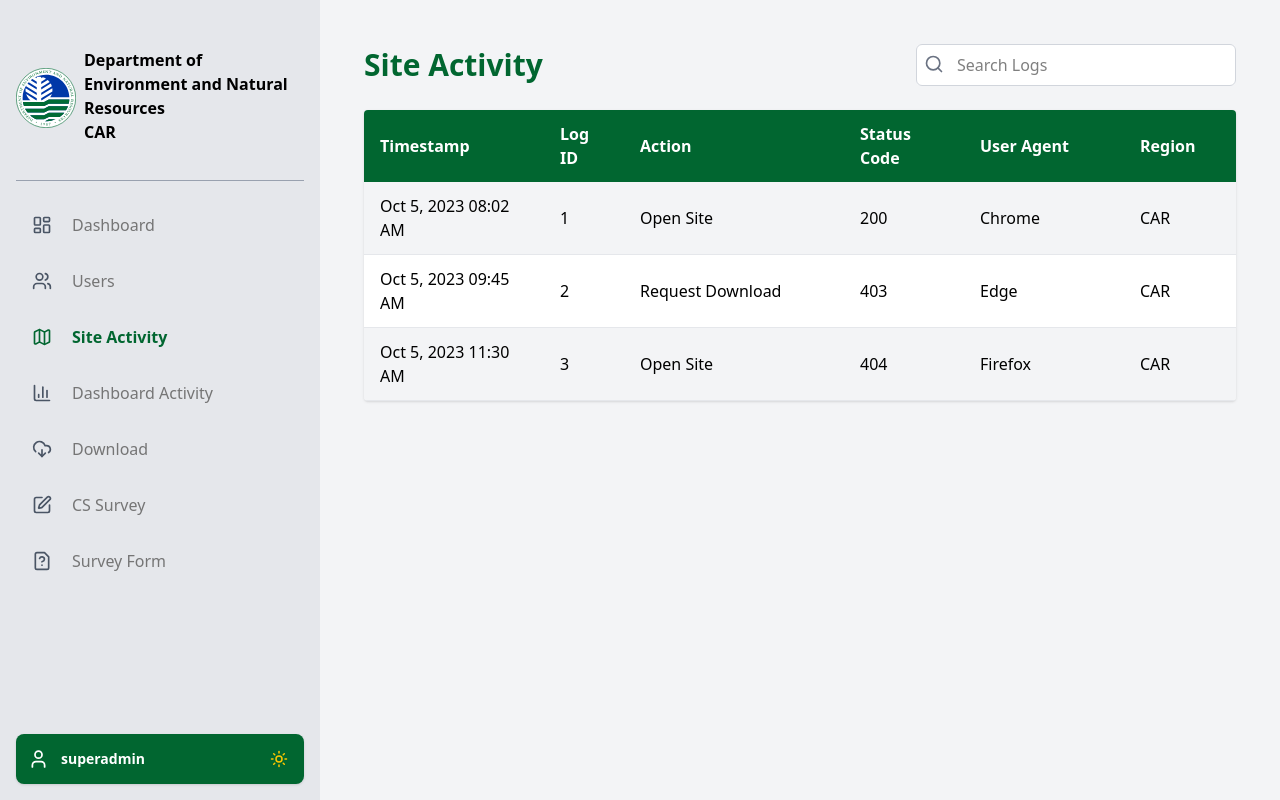
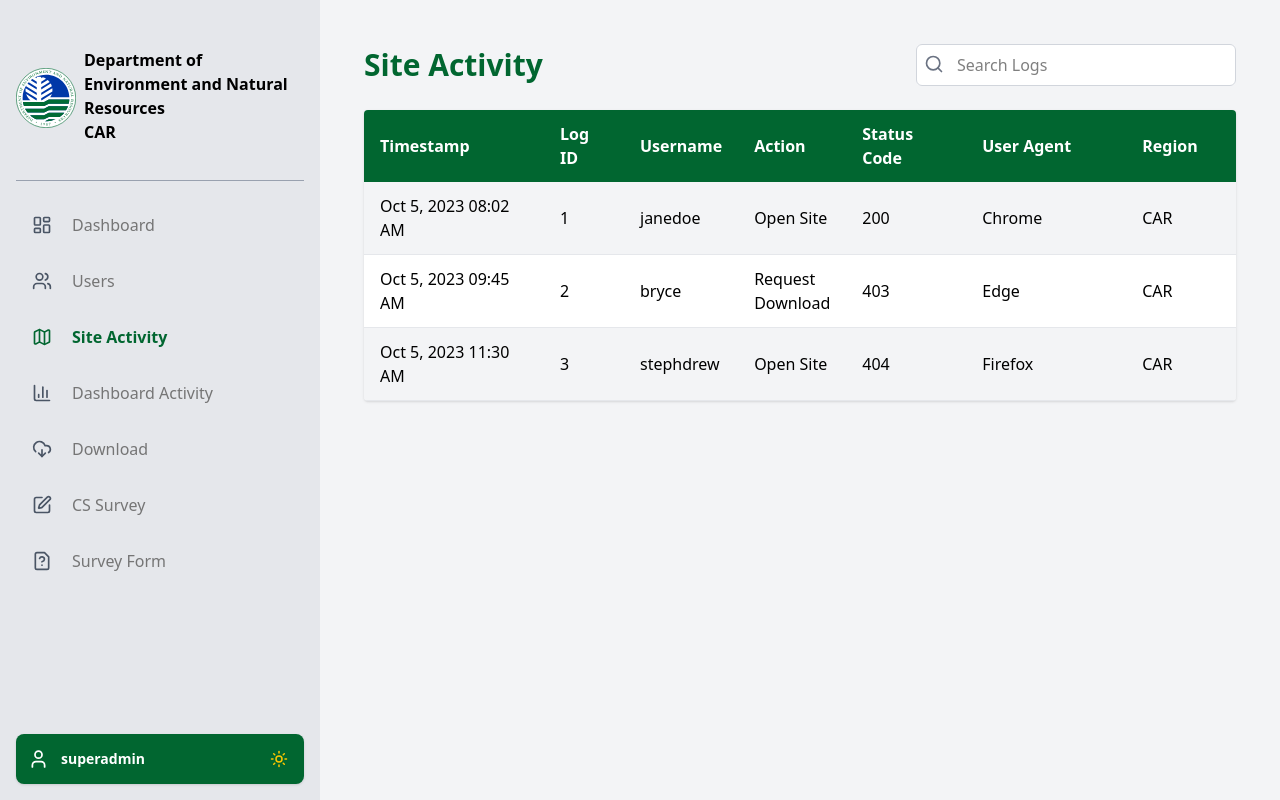
Before and after one commit to team-kotl/terramap-admin, a React (Vite) app: page /site-activity in a window 1280 px wide. Built offline with nearby package versions, Linux system fonts and the light colour scheme.

Commit message:
Added username column

```diff
--- a/src/pages/AtlasAct.jsx
+++ b/src/pages/AtlasAct.jsx
@@ -28,6 +28,7 @@ const SiteActivity = () => {
                 logId: 1,
                 action: "Open Site",
                 timestamp: "2023-10-05T08:02:15",
+                username: "janedoe",
                 statusCode: 200,
                 userAgent: "Chrome",
                 region: "CAR",
@@ -37,6 +38,7 @@ const SiteActivity = () => {
                 logId: 2,
                 action: "Request Download",
                 timestamp: "2023-10-05T09:45:30",
+                username: "bryce",
                 statusCode: 403,
                 userAgent: "Edge",
                 region: "CAR",
@@ -46,6 +48,7 @@ const SiteActivity = () => {
                 logId: 3,
                 action: "Open Site",
                 timestamp: "2023-10-05T11:30:22",
+                username: "stephdrew",
                 statusCode: 404,
                 userAgent: "Firefox",
                 region: "CAR",
@@ -96,7 +99,10 @@ const SiteActivity = () => {
                                 <th className="px-4 py-3 min-w-[80px]">
                                     Log ID
                                 </th>
-                                <th className="px-4 py-3 min-w-[220px]">
+                                <th className="px-4 py-3 min-w-[80px]">
+                                    Username
+                                </th>
+                                <th className="px-4 py-3 min-w-[80px]">
                                     Action
                                 </th>
                                 <th className="px-4 py-3 min-w-[120px]">
@@ -127,6 +133,7 @@ const SiteActivity = () => {
                                         {formatTimestamp(item.timestamp)}
                                     </td>
                                     <td className="px-4 py-3">{item.logId}</td>
+                                    <td className="px-4 py-3">{item.username}</td>
                                     <td className="px-4 py-3">{item.action}</td>
                                     <td className="px-4 py-3">
                                         {item.statusCode}
```
